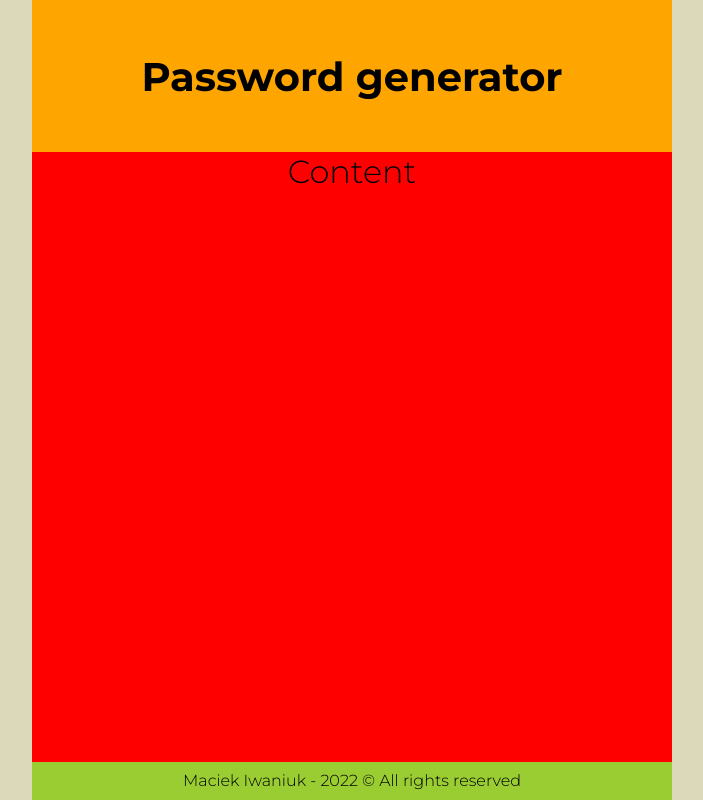
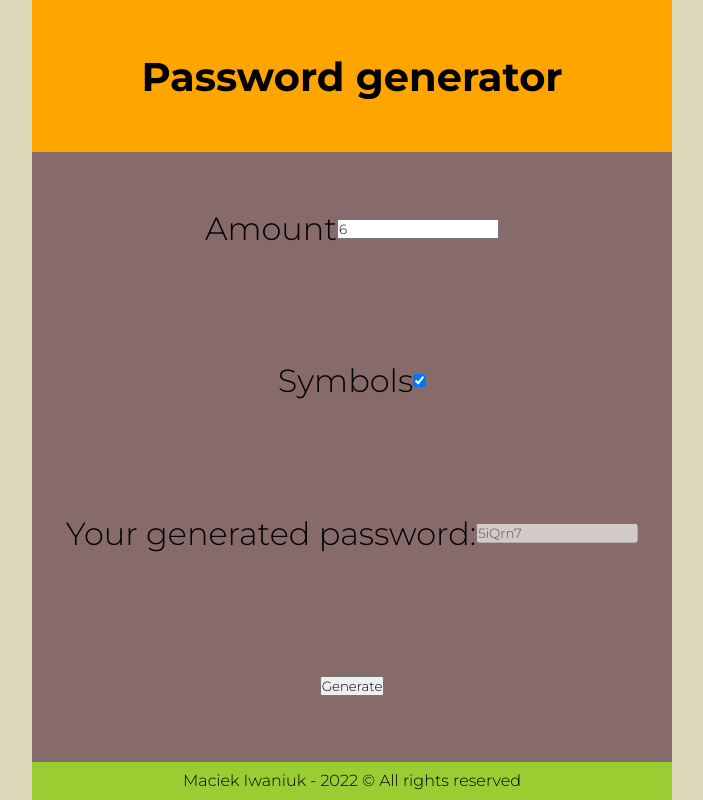
Before and after one commit to maciekiwaniuk/password-generator, a Vue app: page / in a window 1280 px wide. Shown: the whole page, without its empty margins (288-991 px from the left). Built offline with nearby package versions, Linux system fonts and the light colour scheme.

Commit message:
Update PasswordGenerator

```diff
--- a/src/components/PasswordGenerator.vue
+++ b/src/components/PasswordGenerator.vue
@@ -1,6 +1,22 @@
 <template>
     <div class="password-generator">
-        Content
+
+        <div class="row">
+            Amount <input type="number" v-model="amountOfCharacters">
+        </div>
+
+        <div class="row">
+            Symbols <input type="checkbox" v-model="symbols">
+        </div>
+
+        <div class="row">
+            Your generated password: <input type="text" v-model="generatedPassword" disabled>
+        </div>
+
+        <div class="row">
+            <button @click="generatePassword()">Generate</button>
+        </div>
+
     </div>
 </template>
 
@@ -9,11 +25,25 @@ export default {
     name: 'PasswordGenerator',
     data() {
         return {
-
+            generatedPassword: '',
+            amountOfCharacters: 6,
+            symbols: true
         }
     },
     methods: {
+        generatePassword() {
+            let password = '';
+            let characters = 'ABCDEFGHIJKLMNOPQRSTUVWXYZabcdefghijklmnopqrstuvwxyz0123456789';
+            let charactersLength = characters.length;
+            for (let i = 0; i < this.amountOfCharacters; i++) {
+                password += characters.charAt(Math.floor(Math.random() * charactersLength));
+            }
 
+            this.generatedPassword = password;
+        }
+    },
+    beforeMount() {
+        this.generatePassword();
     }
 }
 </script>
@@ -21,6 +51,17 @@ export default {
 <style lang="scss" scoped>
 .password-generator {
     font-size: 2rem;
-    background-color: red;
+    background-color: rgb(135, 107, 107);
+
+    display: grid;
+    grid-auto-columns: 1fr;
+    grid-auto-rows: 1fr;
+
+    .row {
+        display: flex;
+        justify-content: center;
+        align-items: center;
+    }
+
 }
 </style>
```
